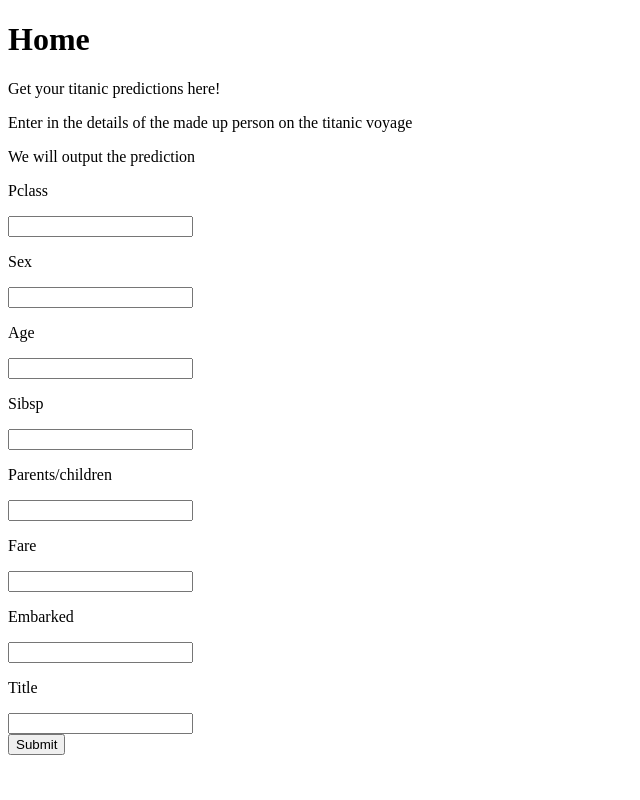
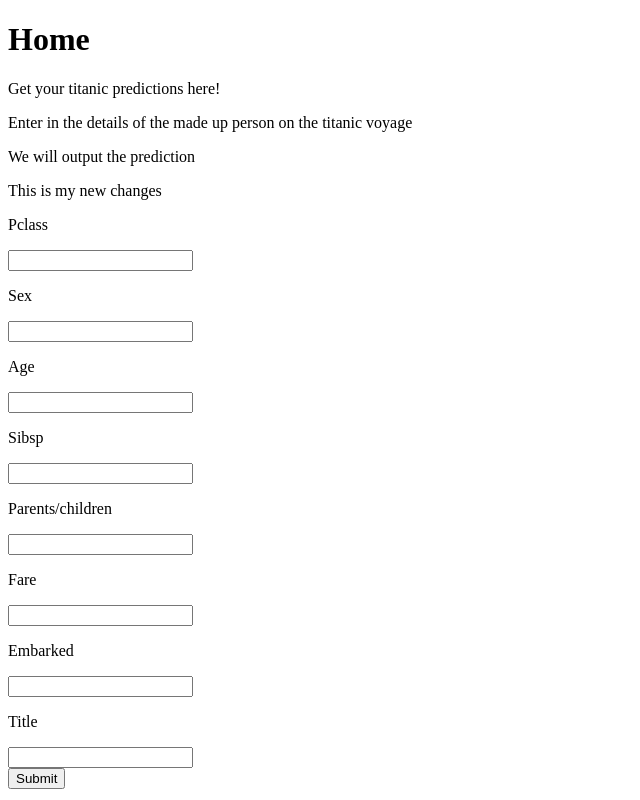
Before and after one commit to matt2574/unaicorn, a Django app: page / in a window 1280 px wide. Shown: the whole page, without its empty margins (0-640 px from the left). Run offline with Django 3.2, Linux system fonts and the light colour scheme.

Commit message:
Updated locally on 11/26/2020

```diff
--- a/titanic/templates/index.html
+++ b/titanic/templates/index.html
@@ -9,6 +9,7 @@
     <h3>Get your titanic predictions here!</h3>
     <p>Enter in the details of the made up person on the titanic voyage</p>
     <p>We will output the prediction</p>
+    <p>This is my new changes</p>
     <form action="{% url 'result' %}" >
 
       {% csrf_token%}
```
Also changed, not shown: 4 other files.
